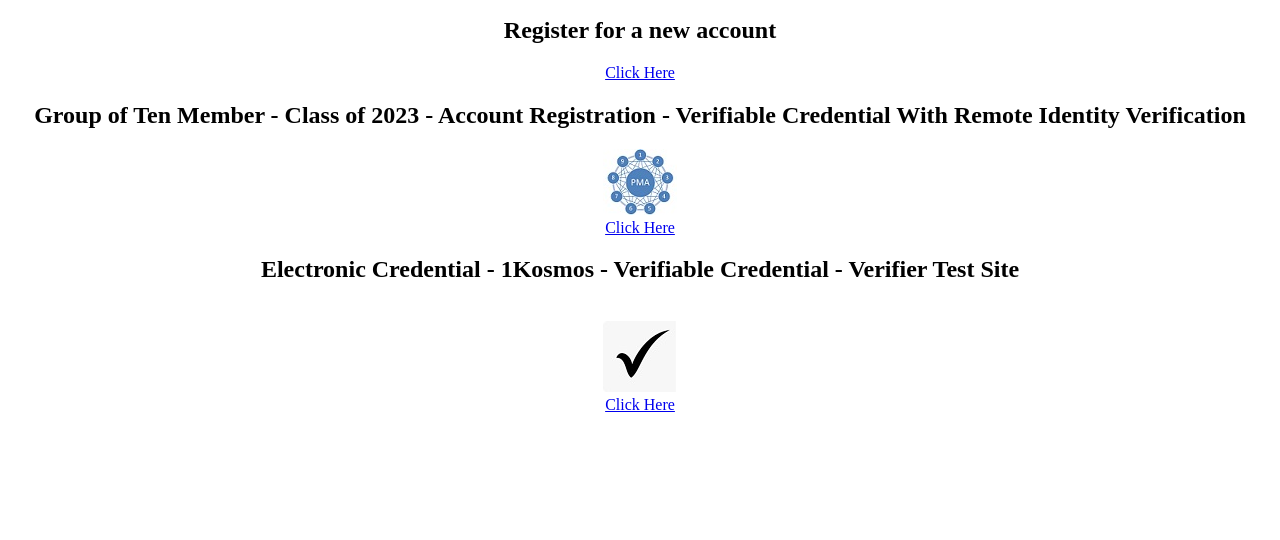
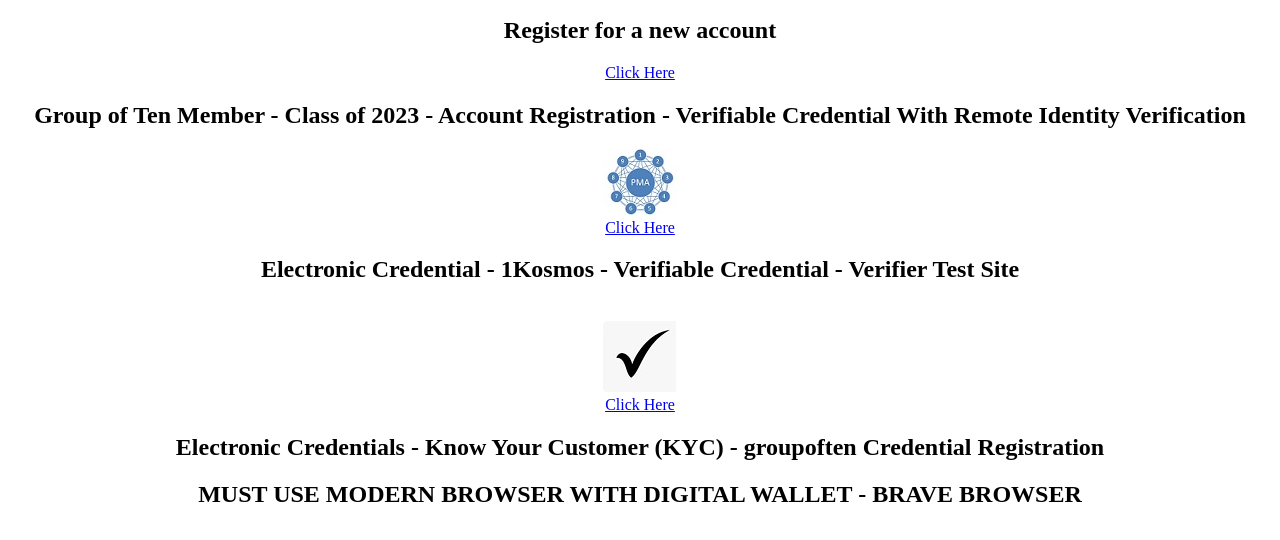
Before and after one commit to eyargholder/Electronic-Credentials, a website: page src/index.html in a window 1280 px wide. Shown: the part 110-650 px from the top of the page. Drawn offline with Linux system fonts and the light colour scheme.

Commit message:
Update index.html
Added HTTPS:// and note about BRAVE Browser

```diff
--- a/src/index.html
+++ b/src/index.html
@@ -14,5 +14,8 @@
 	<h2>Electronic Credential - 1Kosmos - Verifiable Credential - Verifier Test Site</h2><br>
 	<a href="https://gateway.pinata.cloud/ipfs/QmbvixJke5wdhwqv8aq8vFD6b3RLR3MT5ViZaG9h4jAmXu/#0"> <img src="small-check.jpg" width=”74″ height=”71″> </a><br>
 	<a href="https://1KosmosB2CDemo.b2clogin.com/1KosmosB2CDemo.onmicrosoft.com/oauth2/v2.0/authorize?p=B2C_1_1Kosmos-B2C-sign-up-in&client_id=50b1a3b2-41ff-4063-b1dc-e0894f602411&nonce=defaultNonce&redirect_uri=https%3A%2F%2Fjwt.ms&scope=openid&response_type=code&prompt=login">Click Here</a>
+	<h2>Electronic Credentials - Know Your Customer (KYC) - groupoften Credential Registration</h2>
+	<h2>MUST USE MODERN BROWSER WITH DIGITAL WALLET - BRAVE BROWSER</h2>
+	<a href="https://groupoften.crypto"></a>
 </body>
 </html>
```
